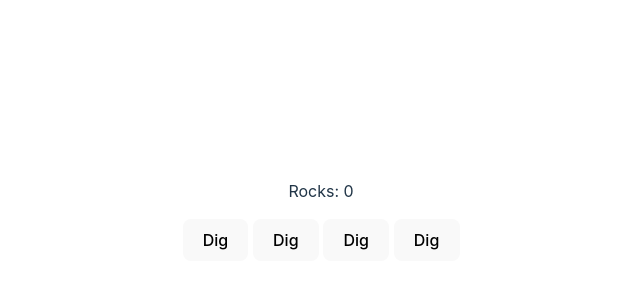
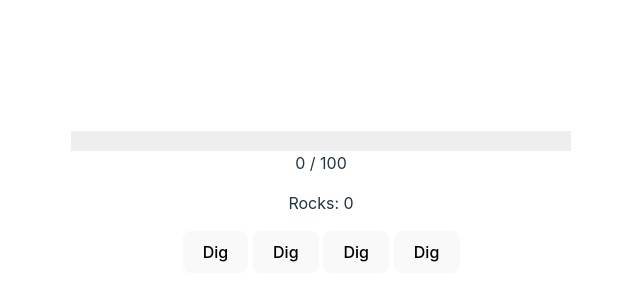
Before and after one commit to Tofutush/idlegame, a Svelte app: page / in a window 1280 px wide. Shown: the part 198-498 px from the top of the page, without its empty margins (319-959 px from the left). Built offline with nearby package versions, Linux system fonts and the light colour scheme.

Commit message:
quotameeter

```diff
--- a/src/components/QuotaMeter.svelte
+++ b/src/components/QuotaMeter.svelte
@@ -1,19 +1,19 @@
 <script lang="ts">
     import { gameState } from "../classes/gameState.svelte";
-    let progress = Math.min(gameState.rocks / gameState.quota, 1);
+    let progress = $derived(Math.min(gameState.rocks / gameState.quota, 1));
     let filledQuotaWidth = $derived(progress * 500 + "px");
-    $inspect(filledQuotaWidth);
 </script>
 
 <div class="quota-meter">
     <div class="filled-quota" style="width: {filledQuotaWidth}"></div>
 </div>
+<div class="quota-progress">{gameState.rocks} / {gameState.quota}</div>
 
 <style>
     .quota-meter {
         width: 500px;
         height: 20px;
-        background-color: #fff;
+        background-color: #0001;
     }
     .filled-quota {
         height: 100%;
```
